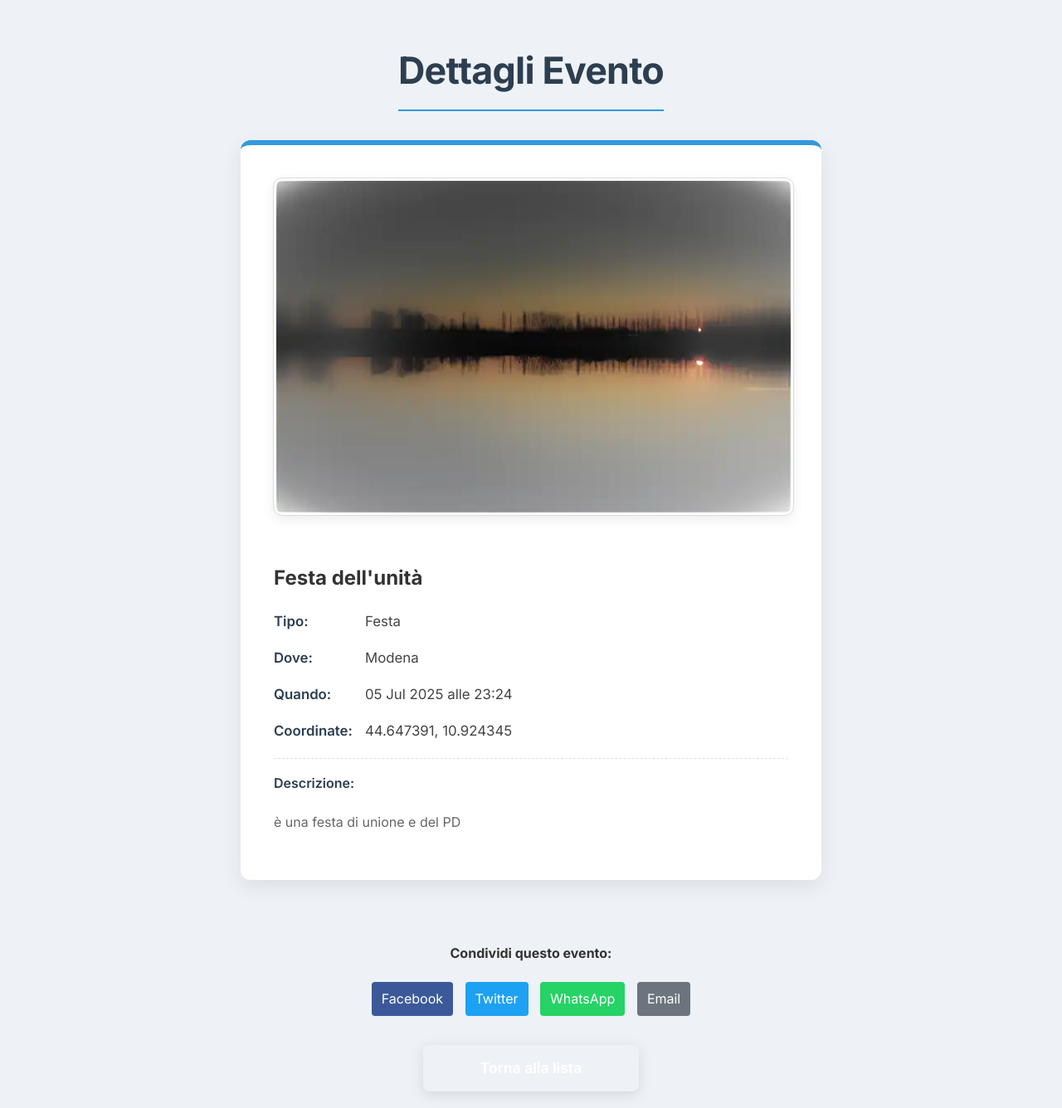
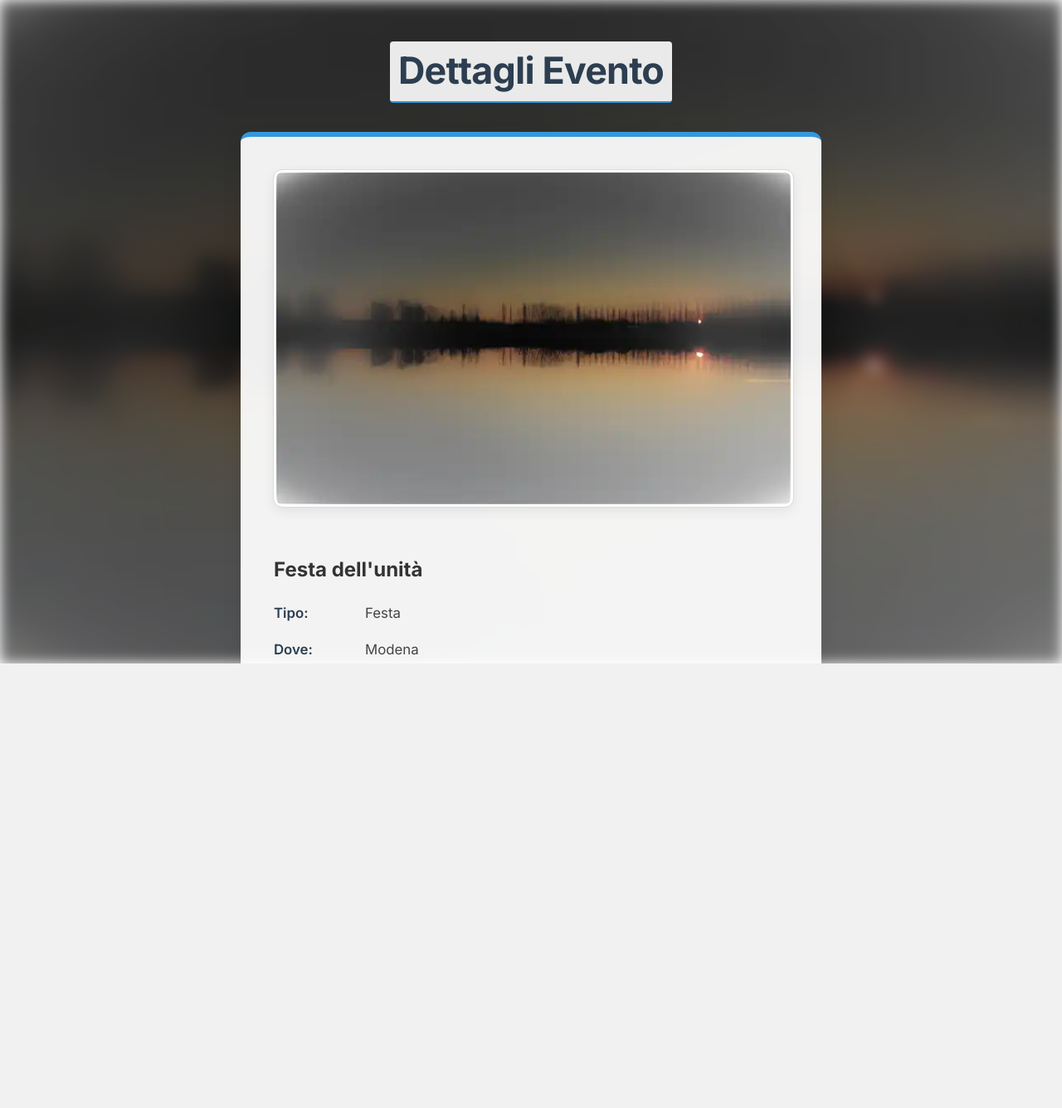
Before and after one commit to francesco-sergiano/ProgettoTecnologieWeb, a Django app: page /evento/1/ in a window 1280 px wide. Shown: the whole page at 83% size. After the commit the page ends 800 px from the top, so only its background shows below. Run offline with Django 5.2, Linux system fonts and the light colour scheme; data comes from the database, SQL or seed files in the repository; both versions use the stored data as it was after the commit.

Commit message:
Piccoli aggiornamenti

```diff
--- a/ProgettoTecnologieWebFrancescoSergiano/mappe/templates/mappe/dettaglio_evento.html
+++ b/ProgettoTecnologieWebFrancescoSergiano/mappe/templates/mappe/dettaglio_evento.html
@@ -6,7 +6,6 @@
 <title>{{ evento.titolo }}</title>
 <link href="https://fonts.googleapis.com/css2?family=Inter:wght@400;600;700&display=swap" rel="stylesheet">
 <style>
-        /* Variabili CSS per coerenza con le altre pagine */
 :root {
     --primary-blue: #3498db;
     --dark-blue: #2c3e50;
@@ -21,13 +20,27 @@
     font-family: 'Inter', sans-serif;
     margin: 0;
     padding: 20px;
-            background-color: var(--light-grey-bg);
     color: #333;
     line-height: 1.6;
     display: flex;
     flex-direction: column;
     align-items: center;
     min-height: 100vh;
+    position: relative;
+    z-index: 0;
+    overflow-x: hidden;
+}
+
+.background-blur {
+    position: fixed;
+    top: 0;
+    left: 0;
+    width: 100%;
+    height: 100%;
+    background: url("{{ evento.immagine.url }}") no-repeat center center fixed;
+    background-size: cover;
+    filter: blur(8px) brightness(0.6);
+    z-index: -1;
 }
 
 h1 {
@@ -42,79 +55,82 @@
     width: fit-content;
     margin-left: auto;
     margin-right: auto;
+    background: rgba(255,255,255,0.9);
+    padding: 0 10px;
+    border-radius: 4px;
 }
 
 .event-detail-container {
-            background-color: #ffffff;
+    background-color: #ffffffee;
     border-radius: 12px;
     box-shadow: 0 8px 25px var(--shadow-light);
     padding: 40px;
-            max-width: 700px; /* Larghezza leggermente maggiore per i dettagli */
+    max-width: 700px;
     width: 100%;
     margin-bottom: 30px;
     border-top: 6px solid var(--primary-blue);
     box-sizing: border-box;
-            display: flex; /* Utilizzo flexbox per il layout interno */
-            flex-direction: column; /* Elementi impilati verticalmente */
-            align-items: center; /* Centra gli elementi all'interno del container */
+    display: flex;
+    flex-direction: column;
+    align-items: center;
 }
 
 .event-image-wrapper {
-            margin-bottom: 30px; /* Spazio sotto l'immagine */
+    margin-bottom: 30px;
     text-align: center;
 }
 
 .event-image-wrapper img {
-            max-width: 100%; /* Immagine responsiva */
+    max-width: 100%;
     height: auto;
-            border-radius: 10px; /* Bordi arrotondati per l'immagine */
-            box-shadow: 0 5px 15px var(--shadow-light); /* Ombra per l'immagine */
-            border: 3px solid #fff; /* Bordo bianco intorno all'immagine */
-            outline: 1px solid var(--light-grey-border); /* Outline sottile */
+    border-radius: 10px;
+    box-shadow: 0 5px 15px var(--shadow-light);
+    border: 3px solid #fff;
+    outline: 1px solid var(--light-grey-border);
 }
 
 .event-info {
-            width: 100%; /* Le informazioni occupano tutta la larghezza disponibile */
-            padding-left: 20px; /* Piccolo padding per i dettagli */
+    width: 100%;
+    padding-left: 20px;
     padding-right: 20px;
 }
 
 .event-info p {
     margin-bottom: 15px;
     font-size: 1.05em;
-            color: #444; /* Colore testo leggermente più scuro */
-            display: flex; /* Per allineare strong e testo */
-            gap: 10px; /* Spazio tra strong e il valore */
-            align-items: baseline; /* Allinea il testo sulla stessa linea */
+    color: #444;
+    display: flex;
+    gap: 10px;
+    align-items: baseline;
 }
 
 .event-info p strong {
-            color: var(--dark-blue); /* Colore più scuro per le etichette */
+    color: var(--dark-blue);
     font-weight: 600;
-            min-width: 100px; /* Larghezza minima per le etichette per allineamento */
+    min-width: 100px;
 }
 
 .event-info p.description {
     margin-top: 20px;
     padding-top: 15px;
-            border-top: 1px dashed var(--light-grey-border); /* Linea divisoria per la descrizione */
-            line-height: 1.8; /* Maggiore spaziatura per il testo della descrizione */
+    border-top: 1px dashed var(--light-grey-border);
+    line-height: 1.8;
     color: var(--medium-grey-text);
     font-size: 1em;
-            flex-direction: column; /* La descrizione occupa la sua riga */
+    flex-direction: column;
     align-items: flex-start;
 }
+
 .event-info p.description strong {
-            margin-bottom: 8px; /* Spazio tra l'etichetta "Descrizione" e il testo */
+    margin-bottom: 8px;
 }
 
-
 .back-link-button {
-            display: inline-flex; /* Usa flexbox per centrare il testo */
+    display: inline-flex;
     align-items: center;
     justify-content: center;
     padding: 14px 30px;
-            margin-top: 30px; /* Spazio sopra il pulsante */
+    margin-top: 30px;
     background-color: var(--medium-grey);
     color: white;
     text-decoration: none;
@@ -132,7 +148,25 @@
     box-shadow: 0 6px 20px rgba(108, 117, 125, 0.3);
 }
 
-        /* Media Queries per la Responsività */
+.share-buttons {
+    margin-top: 30px;
+    text-align: center;
+}
+
+.share-buttons a {
+    margin: 5px;
+    text-decoration: none;
+    color: white;
+    padding: 8px 12px;
+    border-radius: 4px;
+    display: inline-block;
+}
+
+.share-facebook { background: #3b5998; }
+.share-twitter { background: #1da1f2; }
+.share-whatsapp { background: #25d366; }
+.share-email { background: #6c757d; }
+
 @media (max-width: 768px) {
     body {
         padding: 15px;
@@ -148,12 +182,12 @@
     }
     .event-info p {
         font-size: 1em;
-                flex-direction: column; /* Impila etichetta e valore su mobile */
+        flex-direction: column;
         gap: 5px;
         align-items: flex-start;
     }
     .event-info p strong {
-                min-width: unset; /* Rimuovi larghezza minima su mobile */
+        min-width: unset;
     }
     .event-info p.description {
         font-size: 0.95em;
@@ -168,6 +202,9 @@
 </style>
 </head>
 <body>
+
+<div class="background-blur"></div>
+
 <h1>Dettagli Evento</h1>
 
 <div class="event-detail-container">
@@ -178,7 +215,8 @@
     {% endif %}
 
     <div class="event-info">
-            <h2>{{ evento.titolo }}</h2> <p><strong>Tipo:</strong> {{ evento.get_tipo_display }}</p>
+        <h2>{{ evento.titolo }}</h2>
+        <p><strong>Tipo:</strong> {{ evento.get_tipo_display }}</p>
         <p><strong>Dove:</strong> {{ evento.luogo }}</p>
         <p><strong>Quando:</strong> {{ evento.data|date:"d M Y" }} alle {{ evento.ora|time:"H:i" }}</p>
         {% if evento.latitudine and evento.longitudine %}
@@ -187,25 +225,20 @@
         <p class="description"><strong>Descrizione:</strong> {{ evento.descrizione }}</p>
     </div>
 </div>
-<div style="margin-top:30px; text-align:center;">
+
+<div class="share-buttons">
     <p><strong>Condividi questo evento:</strong></p>
-
     <a href="https://www.facebook.com/sharer/sharer.php?u={{ request.build_absolute_uri }}"
-       target="_blank"
-       style="margin:5px; text-decoration:none; color:white; background:#3b5998; padding:8px 12px; border-radius:4px; display:inline-block;">Facebook</a>
-
+       target="_blank" class="share-facebook">Facebook</a>
     <a href="https://twitter.com/intent/tweet?url={{ request.build_absolute_uri }}&text={{ evento.titolo }}"
-       target="_blank"
-       style="margin:5px; text-decoration:none; color:white; background:#1da1f2; padding:8px 12px; border-radius:4px; display:inline-block;">Twitter</a>
-
+       target="_blank" class="share-twitter">Twitter</a>
     <a href="https://wa.me/?text={{ evento.titolo }}%20{{ request.build_absolute_uri }}"
-       target="_blank"
-       style="margin:5px; text-decoration:none; color:white; background:#25d366; padding:8px 12px; border-radius:4px; display:inline-block;">WhatsApp</a>
-
+       target="_blank" class="share-whatsapp">WhatsApp</a>
     <a href="mailto:?subject={{ evento.titolo }}&body=Guarda questo evento: {{ request.build_absolute_uri }}"
-       style="margin:5px; text-decoration:none; color:white; background:#6c757d; padding:8px 12px; border-radius:4px; display:inline-block;">Email</a>
+       class="share-email">Email</a>
 </div>
 
 <a href="{% url 'lista' %}" class="back-link-button">Torna alla lista</a>
+
 </body>
 </html>
```
Also changed, not shown: ProgettoTecnologieWebFrancescoSergiano/mappe/templates/register.html (+17 -17 lines), ProgettoTecnologieWebFrancescoSergiano/db.sqlite3. Lines whose indentation alone changed are shown as unchanged.
